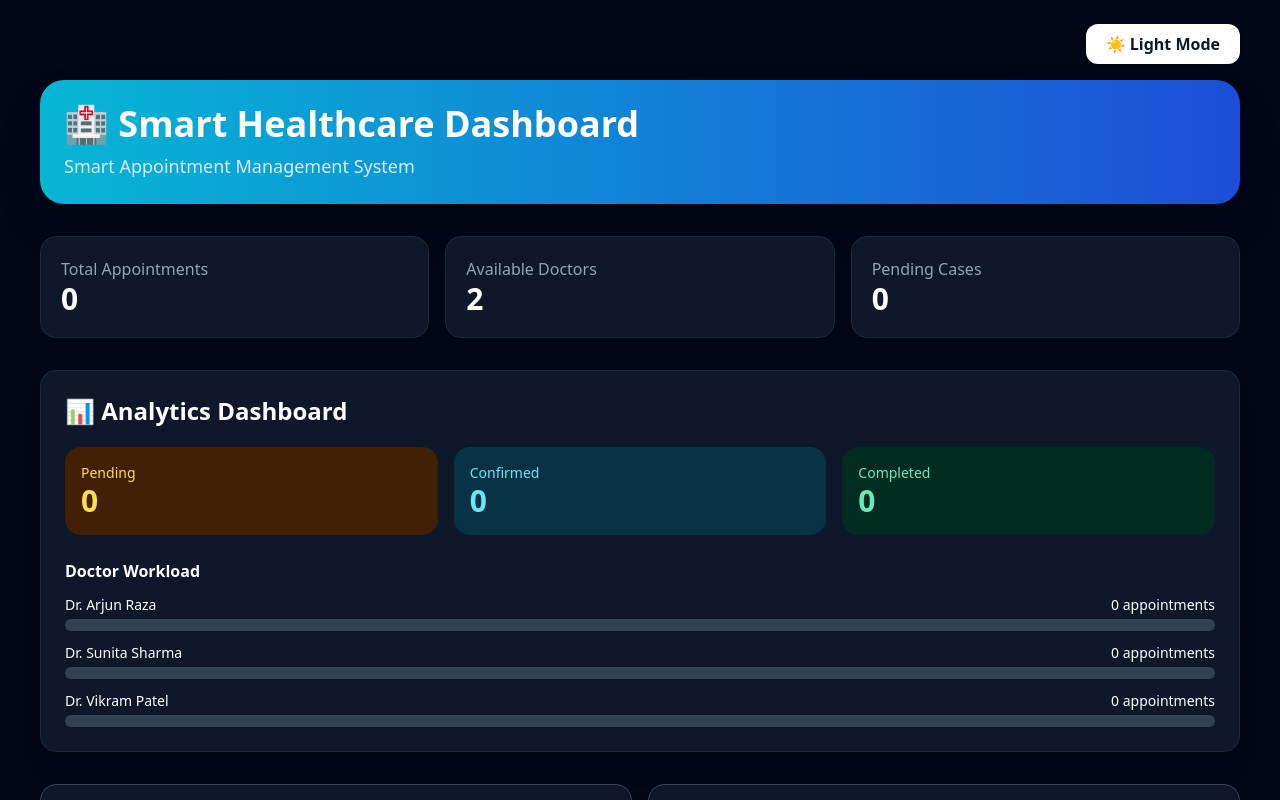
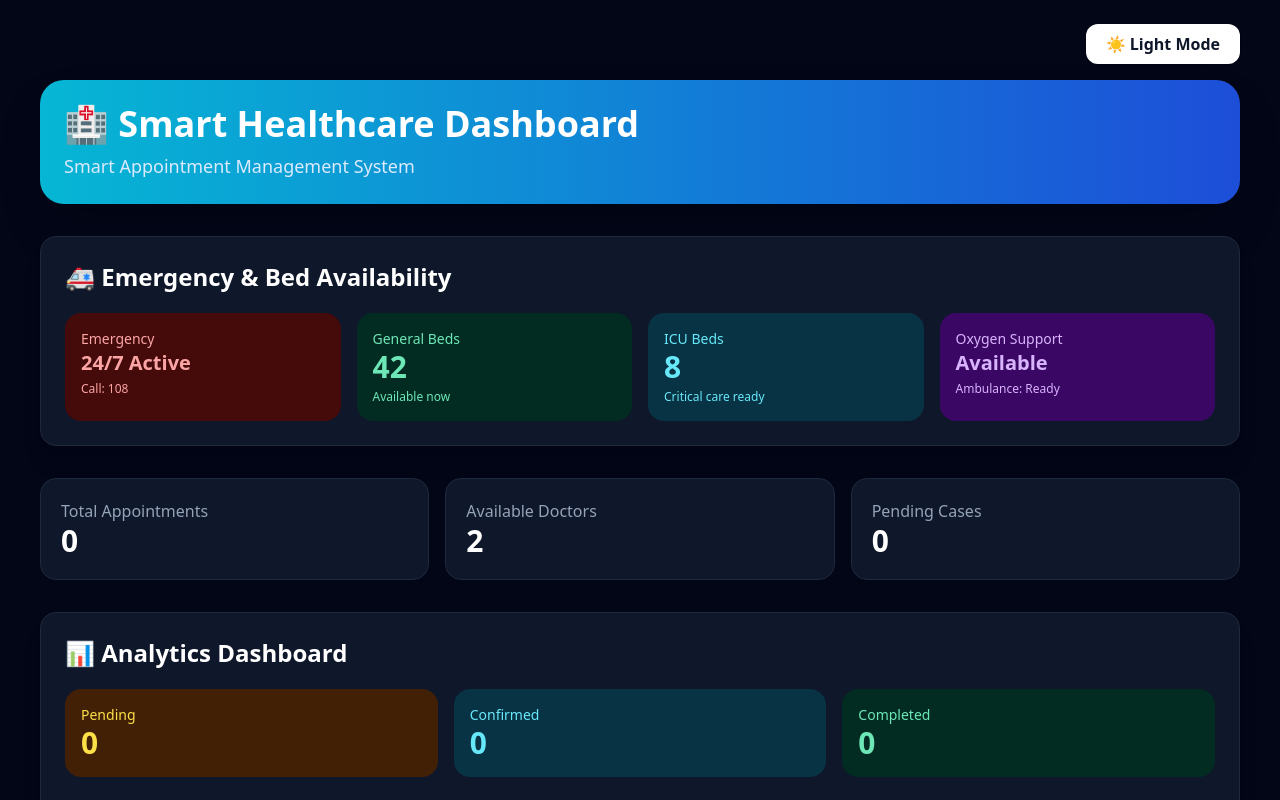
Before and after one commit to Mani1984-2005/smart-healthcare-dashboard, a React (Vite) app in the folder healthcare-dashboard/: page / in a window 1280 px wide. Shown: the top 800 px of the page. Built offline with nearby package versions, Linux system fonts and the light colour scheme.

Commit message:
Add emergency and bed availability section

```diff
--- a/healthcare-dashboard/src/App.jsx
+++ b/healthcare-dashboard/src/App.jsx
@@ -276,6 +276,36 @@ export default function App() {
           </p>
         </div>
 
+        <div className={`${cardClass} border rounded-2xl p-6 mb-8 shadow-xl`}>
+          <h2 className="text-2xl font-bold mb-5">🚑 Emergency & Bed Availability</h2>
+
+          <div className="grid grid-cols-1 md:grid-cols-4 gap-4">
+            <div className="bg-red-950 text-red-300 p-4 rounded-2xl">
+              <p className="text-sm">Emergency</p>
+              <h3 className="text-xl font-bold">24/7 Active</h3>
+              <p className="text-xs mt-1">Call: 108</p>
+            </div>
+
+            <div className="bg-emerald-950 text-emerald-300 p-4 rounded-2xl">
+              <p className="text-sm">General Beds</p>
+              <h3 className="text-3xl font-bold">42</h3>
+              <p className="text-xs mt-1">Available now</p>
+            </div>
+
+            <div className="bg-cyan-950 text-cyan-300 p-4 rounded-2xl">
+              <p className="text-sm">ICU Beds</p>
+              <h3 className="text-3xl font-bold">8</h3>
+              <p className="text-xs mt-1">Critical care ready</p>
+            </div>
+
+            <div className="bg-purple-950 text-purple-300 p-4 rounded-2xl">
+              <p className="text-sm">Oxygen Support</p>
+              <h3 className="text-xl font-bold">Available</h3>
+              <p className="text-xs mt-1">Ambulance: Ready</p>
+            </div>
+          </div>
+        </div>
+
         {editingId && (
           <div className="mb-6 bg-purple-950 border border-purple-700 text-purple-200 p-4 rounded-2xl">
             ✏️ Edit mode is active. Update the details and click book/update.
```
